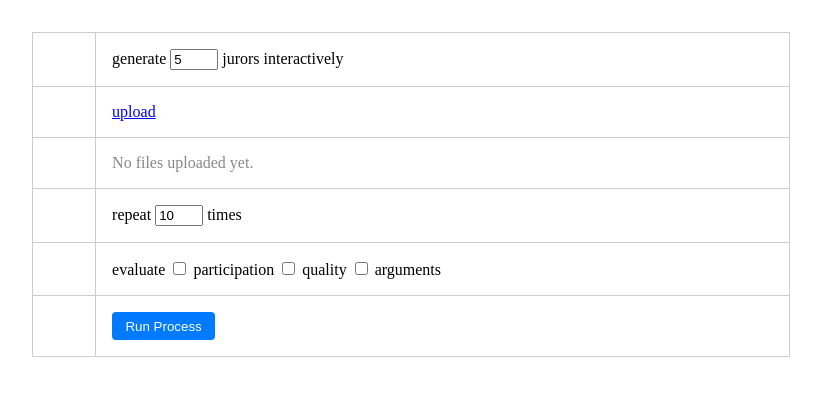
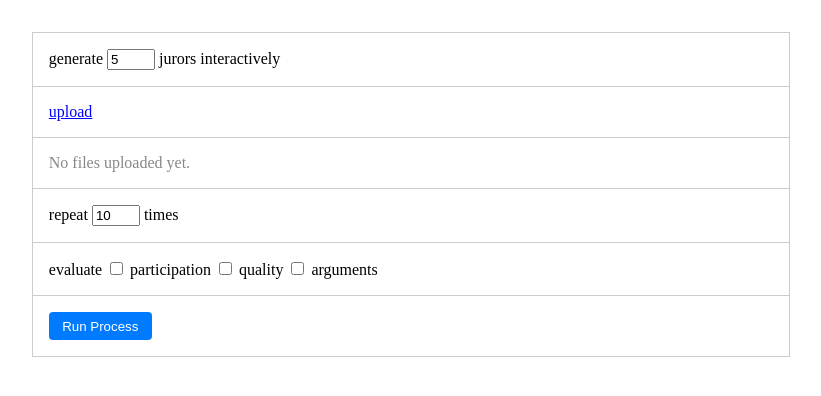
Before and after one commit to NasLabBgu/jury-deliberation-web, a Flask app: page / in a window 1280 px wide. Shown: the top 396 px of the page, without its empty margins (229-1050 px from the left). Run offline with Flask 3, Linux system fonts and the light colour scheme.

Commit message:
simplified table

```diff
--- a/flask-app/templates/index.html
+++ b/flask-app/templates/index.html
@@ -31,38 +31,25 @@
         <tbody>
             <tr id="generateRow">
                 <td>
-                    <span class="controls" id="btn_0" onclick="togglePlay(0)">▶</span>
-                </td>
-                <td>
                     generate <input type="number" min="1" value="5" style="width:3em;" id="jurorCount"> jurors interactively
                 </td>
             </tr>
             <tr id="uploadRow">
-                <td>
-                    <!-- <span class="controls" id="btn_0" onclick="togglePlay(0)">▶</span> -->
-                </td>
                 <td>
                     <label for="fileInput" id="uploadLabel" style="cursor:pointer; color:blue; text-decoration:underline;">upload</label>
                     <input type="file" id="fileInput" style="display:none;" multiple onchange="handleFiles(event)">
                 </td>
             </tr>
             <tr id="noFilesRow">
-                <td></td>
                 <td style="color: #888;">No files uploaded yet.</td>
             </tr>
             <!-- Filename rows will be inserted here -->
             <tr>
                 <td>
-                    <span class="controls" id="btn_2" onclick="togglePlay(2)">▶</span>
-                </td>
-                <td>
                     repeat <input type="number" min="1" value="10" style="width:3em;" id="repeatCount"> times
                 </td>
             </tr>
             <tr>
-                <td>
-                    <span class="controls" id="btn_3" onclick="togglePlay(3)">▶</span>
-                </td>
                 <td>
                     evaluate
                     <label><input type="checkbox" id="cb_participation"> participation</label>
@@ -71,9 +58,6 @@
                 </td>
             </tr>
             <tr>
-                <td>
-                    <span class="controls" id="btn_run" onclick="runProcess()">▶</span>
-                </td>
                 <td>
                     <button id="runButton" onclick="runProcess()" style="padding:0.5em 1em; background:#007bff; color:white; border:none; border-radius:4px; cursor:pointer;">Run Process</button>
                     <span id="runStatus" style="margin-left:1em; color:#666;"></span>
@@ -175,7 +159,6 @@
             const row = document.createElement('tr');
             row.setAttribute('data-filename', filename);
             row.innerHTML = `
-                <td></td>
                 <td>
                     <span style="font-weight:bold;">${filename}</span>
                     <div style="margin-left:1em; display:inline-block;">
@@ -217,7 +200,7 @@
             const uploadRow = document.getElementById('uploadRow');
             const row = document.createElement('tr');
             row.id = 'noFilesRow';
-            row.innerHTML = '<td></td><td style="color: #888;">No files uploaded yet.</td>';
+            row.innerHTML = '<td style="color: #888;">No files uploaded yet.</td>';
             table.insertBefore(row, uploadRow.nextSibling);
         }
 
```
